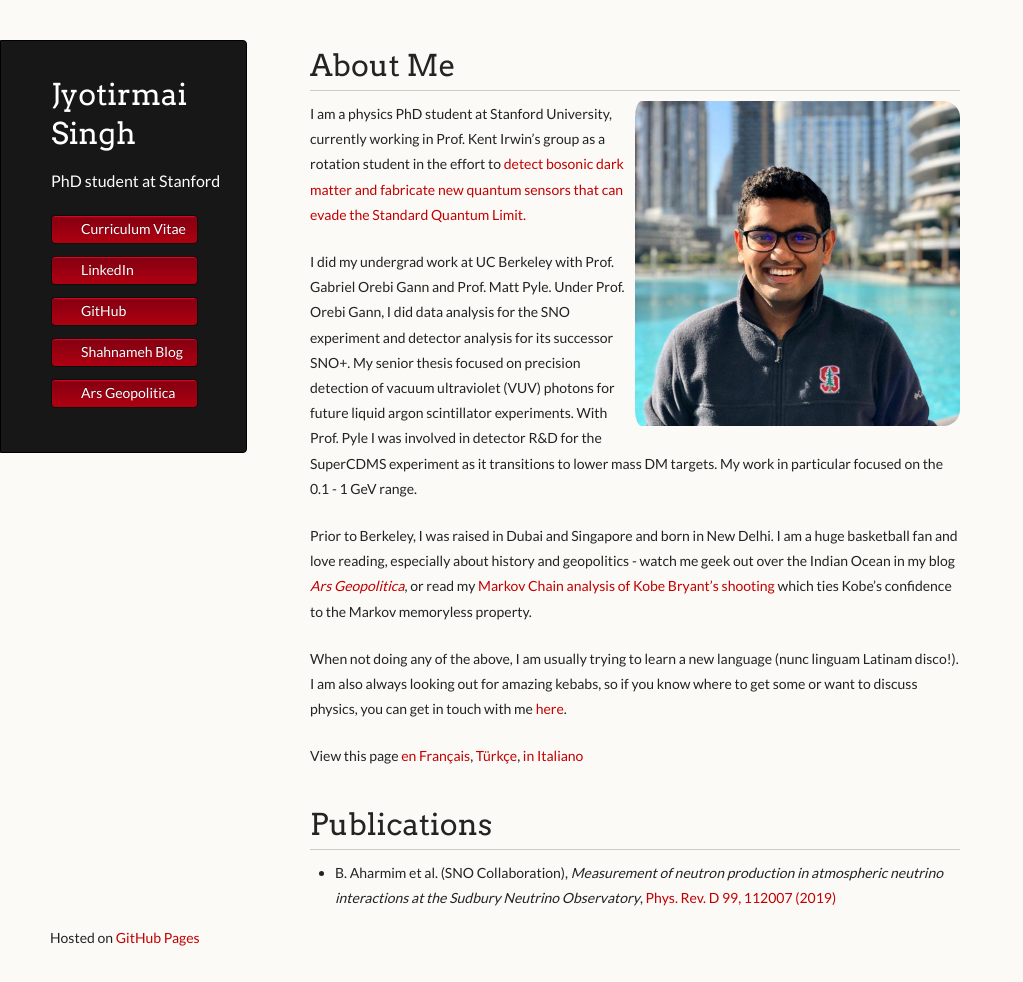
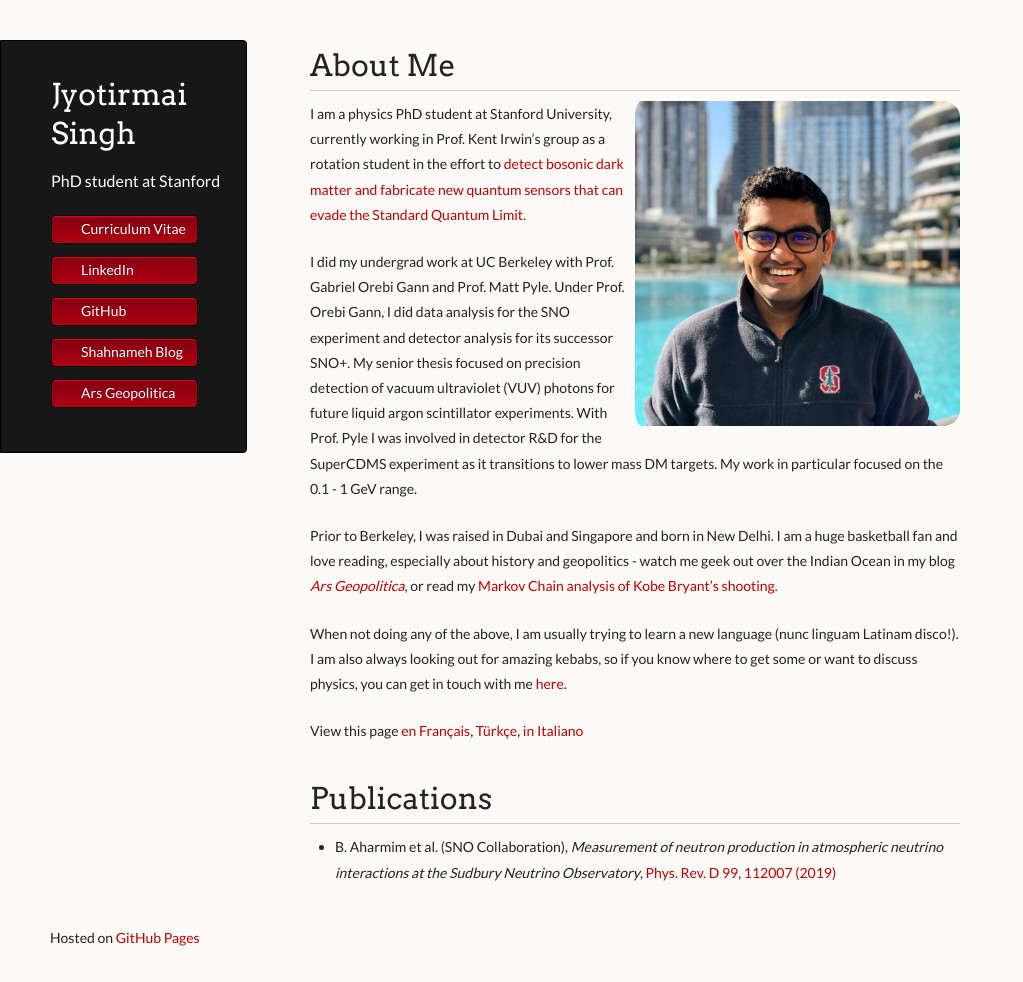
Before and after one commit to joe-singh/joe-singh.github.io, a Jekyll site: the page built from index.md, in a window 1280 px wide and 982 px high. Shown: the whole window, without its empty margins (0-1023 px from the left). Built offline with Jekyll 4.4.1, drawn with Linux system fonts in a browser that asks for light colours.

Commit message:
update index

```diff
--- a/index.md
+++ b/index.md
@@ -26,7 +26,7 @@ lower mass DM targets. My work in particular focused on the 0.1 - 1 GeV range.
 
 Prior to Berkeley, I was raised in Dubai and Singapore and born in New Delhi. I am a huge basketball fan and love reading, especially about history
 and geopolitics - watch me geek out over the Indian Ocean in my blog [<em>Ars Geopolitica</em>](./straits.md), or read my [Markov Chain analysis of
-Kobe Bryant's shooting](./mamba.html) which ties Kobe's confidence to the Markov memoryless property.
+Kobe Bryant's shooting.](./mamba.html)
 
 When not doing any of the above, I am usually trying to learn a new language (nunc linguam Latinam disco!). I am also always looking out for amazing
 kebabs, so if you know where to get some or want to discuss physics, you can get in touch with me [here](mailto:joesingh@stanford.edu).
```
